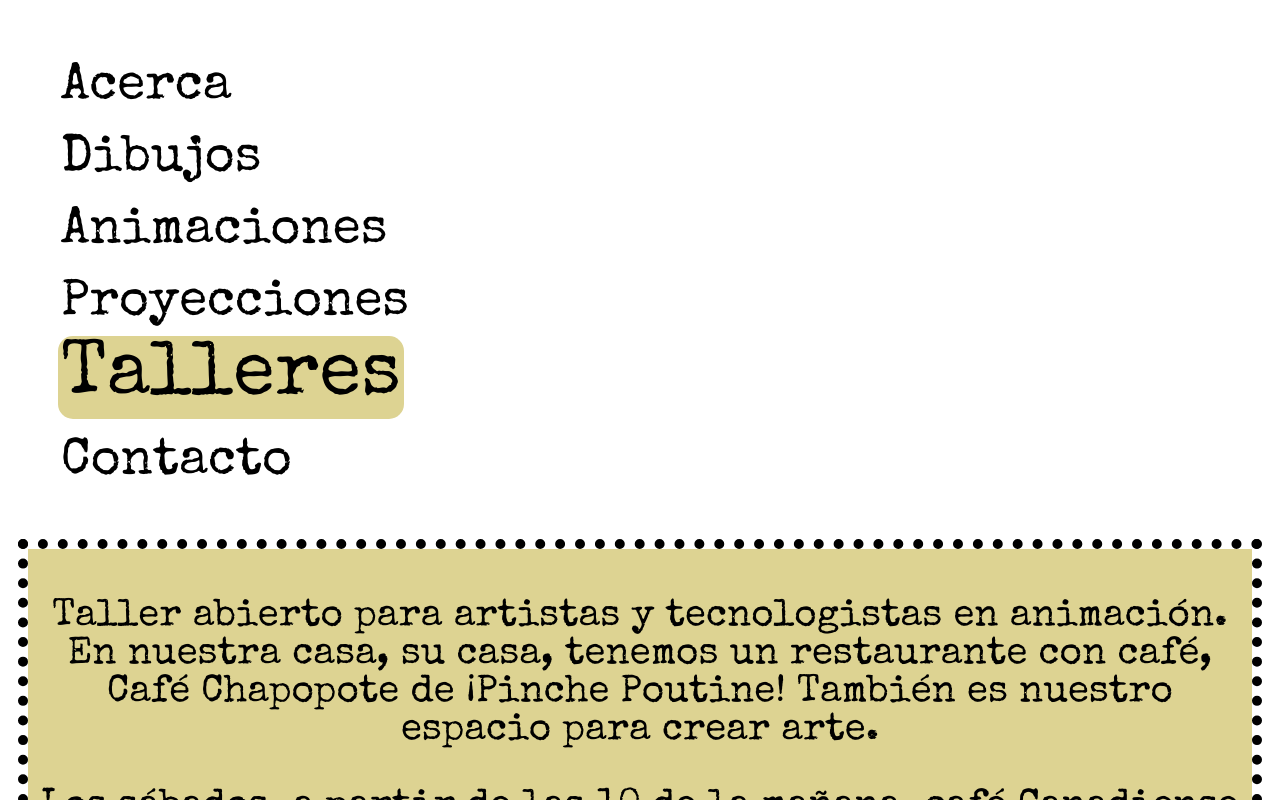
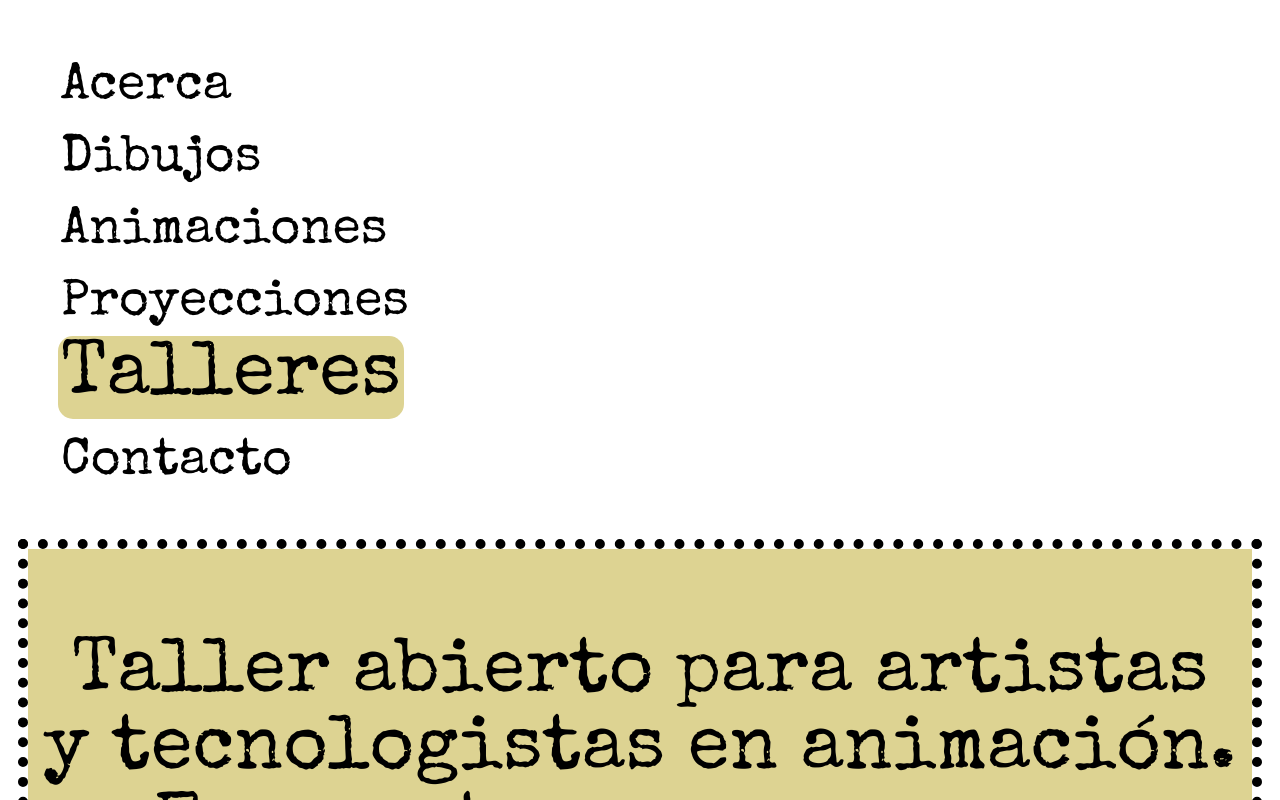
Before and after one commit to patraldo/02-com-patraldo-antoine, a SvelteKit app: page /talleres in a window 1280 px wide. Shown: the top 800 px of the page. Built offline with nearby package versions, Linux system fonts and the light colour scheme; a web font is replaced by a local one.

Commit message:
increased font size for Taller text

```diff
--- a/src/routes/talleres/+page.svelte
+++ b/src/routes/talleres/+page.svelte
@@ -1,5 +1,5 @@
 <div class='taller'>
-<p style="font-size:3vw;">Taller abierto para artistas y tecnologistas en animación. En nuestra casa, su casa, tenemos un restaurante con café, Café Chapopote de ¡Pinche Poutine! También es nuestro espacio para crear arte.</p>
+<p style="font-size:6vw;">Taller abierto para artistas y tecnologistas en animación. En nuestra casa, su casa, tenemos un restaurante con café, Café Chapopote de ¡Pinche Poutine! También es nuestro espacio para crear arte.</p>
 
 <p style="font-size:3vw;">Los sábados, a partir de las 10 de la mañana, café Canadiense a su antojo con cualquier de los desayunos del mes. Sean bienvenid@s a inspirarte de l@s mus@s de Santa Tere.</p>
 </div>
```
